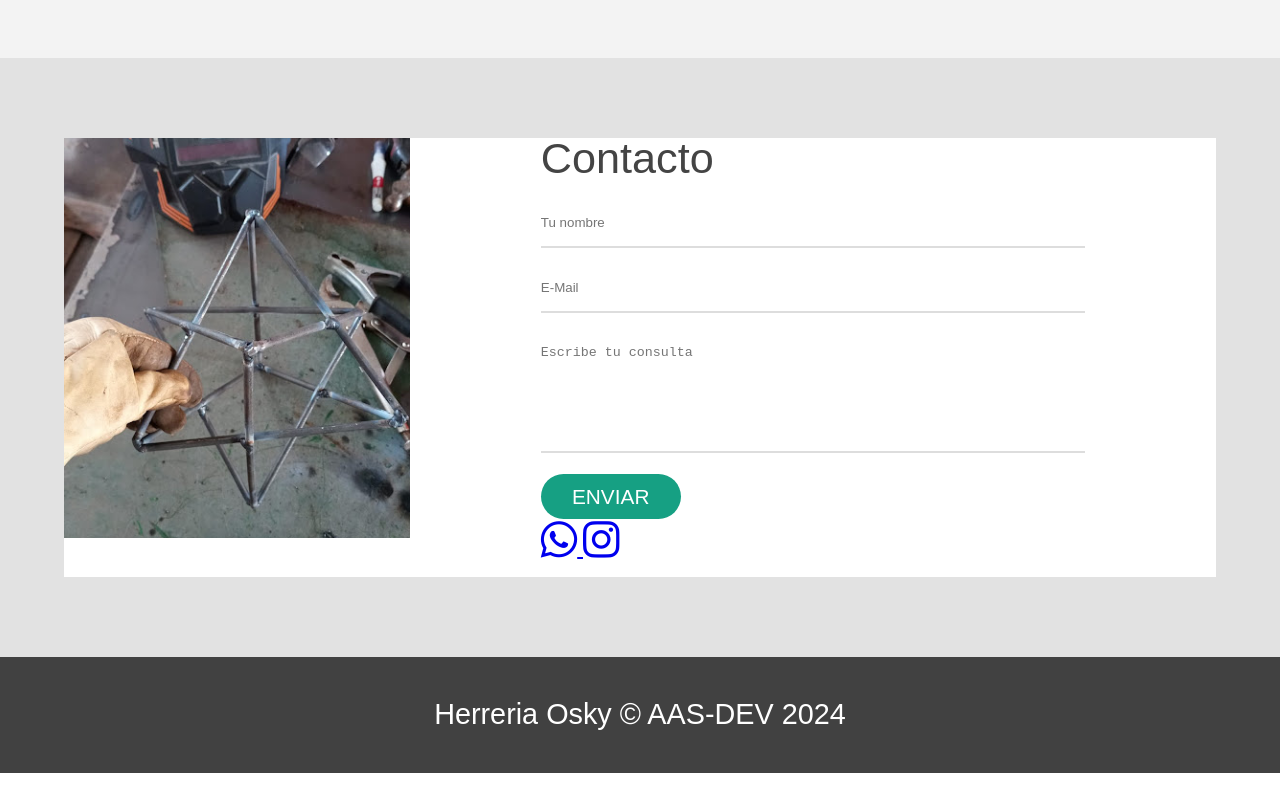
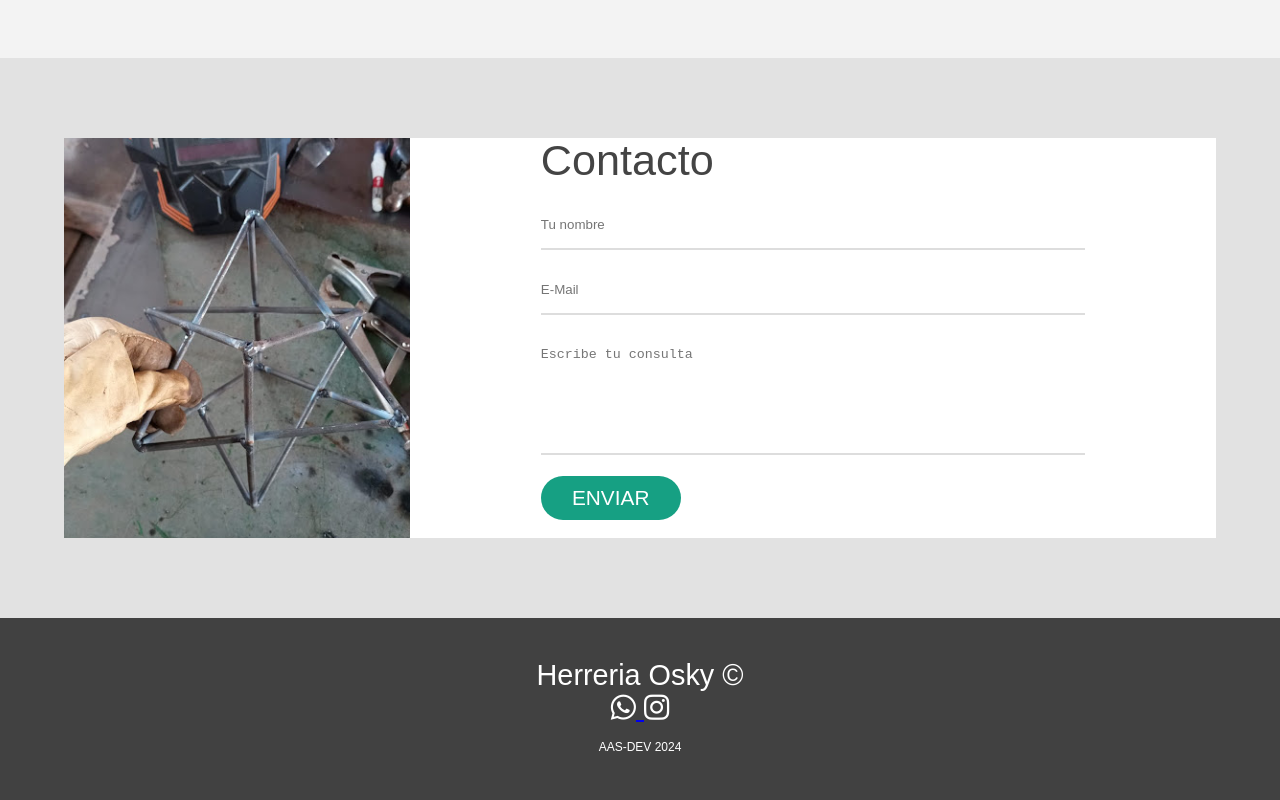
Before and after one commit to elgran-as/herreria-osky, a plain HTML site: page index.html in a window 1280 px wide. Shown: the part 3674-4474 px from the top of the page. Before the commit the page ends 4447 px from the top, so only its background shows below. Drawn offline with nearby package versions, Linux system fonts and the light colour scheme; files whose address does not match are found by name.

Commit message:
detalles finales

```diff
--- a/index.html
+++ b/index.html
@@ -245,23 +245,23 @@
               placeholder="Escribe tu consulta"
             ></textarea>
             <a href="#" class="btn btn-primary">Enviar</a>
-
-            <!-- Social Icons -->
-            <div class="social-icons mt-4">
-              <a href="https://wa.me/+5491169636823" target="_blank" class="text-success mx-2">
-                <i class="fab fa-whatsapp fa-2x"></i>
-              </a>
-              <a href="https://www.instagram.com/herreriaosky" target="_blank" class="text-danger mx-2">
-                <i class="fab fa-instagram fa-2x"></i>
-              </a>
-            </div>
           </div>
         </div>
     </section>
-
-      <footer id="footer">
-        <h2>Herreria Osky &copy; AAS-DEV 2024</h2>
-      </footer>
+    <footer id="footer">
+      <h2>
+          Herreria Osky &copy;
+          <div class="social-icons mt-4">
+              <a href="https://wa.me/+5491169636823" target="_blank" class="mx-1">
+                <i class="fab fa-whatsapp" style="color: white; font-size: 2 rem;"></i>
+              </a>
+              <a href="https://www.instagram.com/herreriaosky" target="_blank" class="mx-1">
+                <i class="fab fa-instagram" style="color: white; font-size: 2 rem;"></i>
+              </a>
+          </div>
+          <span style="font-size: 12px;">AAS-DEV 2024</span>
+      </h2>
+  </footer>
     </body>
     <!--
       .................../ JS Code for smooth scrolling /...................... -->
```
